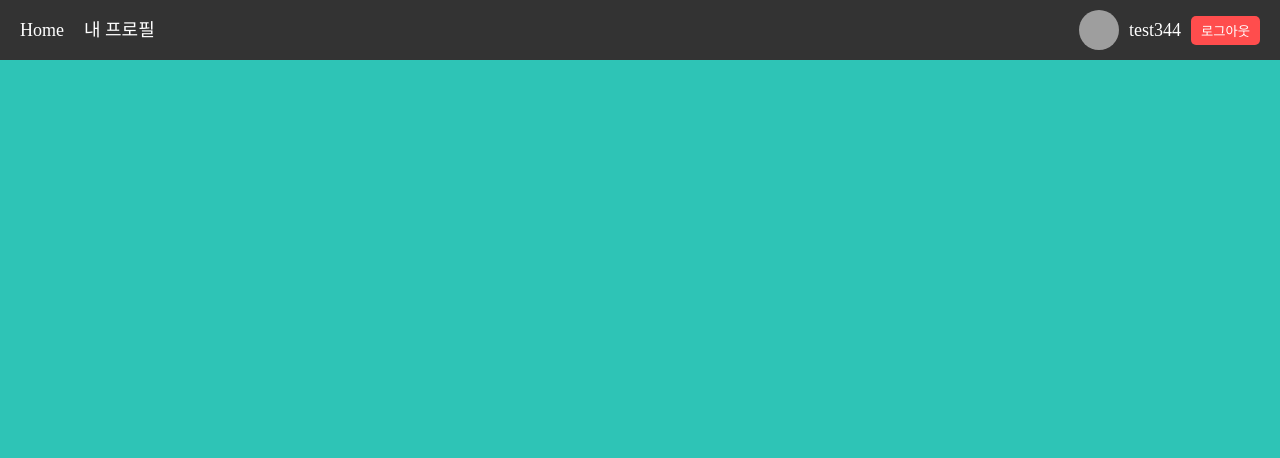
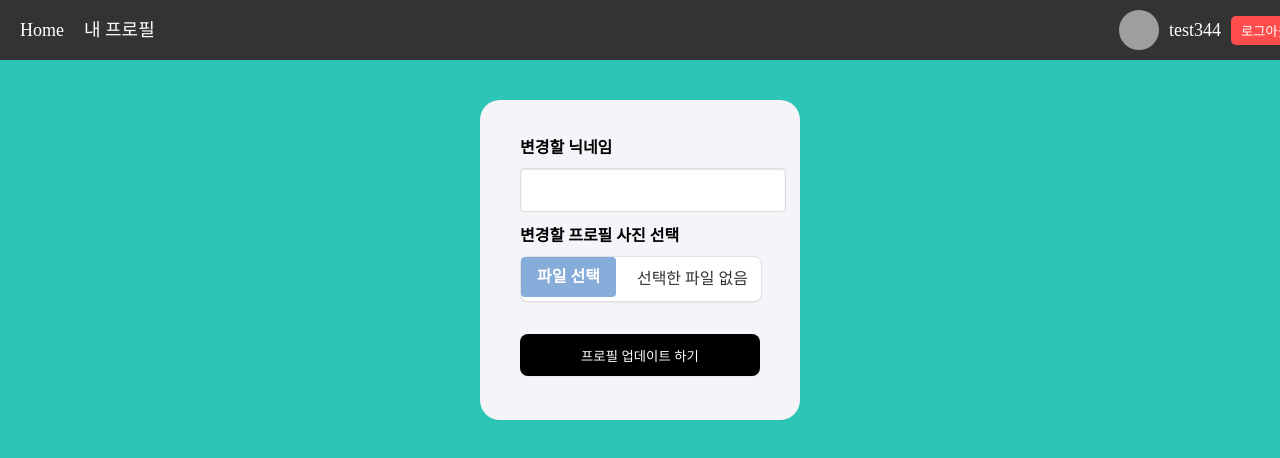
Before and after one commit to Captain-Kim/NBC-Homework-0614-, a React (Vite) app: page /mypage in a window 1280 px wide. Shown: the top 458 px of the page. Built offline with nearby package versions, Linux system fonts and the light colour scheme; grey boxes are pictures that could not be loaded.

Commit message:
add: mypage UI 제작

```diff
--- a/src/App.jsx
+++ b/src/App.jsx
@@ -6,6 +6,7 @@ import { useState } from "react";
 import { v4 as uuidv4 } from "uuid";
 import "./App.css";
 import Layout from "./components/Layout";
+import MyPage from "./pages/MyPage";
 
 function App() {
   const [expenses, setExpenses] = useState([
@@ -82,6 +83,7 @@ function App() {
             element={<Detail expenses={expenses} setExpenses={setExpenses} />}
           />
           <Route path="/signin" element={<SignIn/>} />
+          <Route path="/mypage" element={<MyPage/>} />
         </Routes>
         </Layout>
       </BrowserRouter>
--- a/src/components/Header.jsx
+++ b/src/components/Header.jsx
@@ -1,4 +1,5 @@
 import React from 'react';
+import { Link } from 'react-router-dom';
 import styled from 'styled-components';
 
 const HeaderContainer = styled.header`
@@ -7,27 +8,20 @@ const HeaderContainer = styled.header`
   align-items: center;
   background-color: #333;
   padding: 10px 20px;
-
-//   position: relative;
-//   top: 0;
-//   left: 0;
-//   right: 0;
-//   width: 100%;
+  position: fixed;
+  top: 0;
+  left: 0;
+  right: 0;
+  width: 100%;
   z-index: 1000;
 `;
-
-// const Logo = styled.div`
-//   font-size: 24px;
-//   font-weight: bold;
-//   color: white;
-// `;
 
 const NavLinks = styled.div`
   display: flex;
   align-items: center;
 `;
 
-const NavLink = styled.a`
+const NavLink = styled(Link)`
   margin-right: 20px;
   font-size: 18px;
   color: white;
@@ -74,8 +68,8 @@ const Header = () => {
     <HeaderContainer>
       {/* <Logo>HOME</Logo> */}
       <NavLinks>
-        <NavLink href="#">Home</NavLink>
-        <NavLink href="#">내 프로필</NavLink>
+        <NavLink to="/">Home</NavLink>
+        <NavLink to="/mypage">내 프로필</NavLink>
       </NavLinks>
       <ProfileContainer>
         <ProfileImage src="profile_image_url" alt="Profile" />
--- a/src/pages/Home.jsx
+++ b/src/pages/Home.jsx
@@ -10,7 +10,7 @@ const Container = styled.main`
   display: flex;
   flex-direction: column;
   gap: 20px;
-  margin: 0 auto;
+  margin: 100px auto;
 `;
 
 export const Section = styled.section`
--- /dev/null
+++ b/src/pages/MyPage.jsx
@@ -0,0 +1,133 @@
+import styled from 'styled-components';
+import { useState } from 'react';
+
+const Container = styled.div`
+  display: flex;
+  flex-direction: column;
+  align-items: center;
+  padding: 40px;
+  background-color: #f4f4f9;
+  min-height: 30vh;
+  max-width: 30vh;
+  margin: 100px auto;
+  border-radius: 20px;
+`;
+
+const InputFieldWithLabel = styled.div`
+  display: flex;
+  flex-direction: column;
+  align-items: flex-start;
+  padding: 0;
+  gap: 8px;
+  width: 100%;
+  max-width: 400px;
+  margin-bottom: 16px;
+
+  label {
+    font-weight: bold;
+    margin-bottom: 4px;
+  }
+
+  input {
+    width: 100%;
+    padding: 12px;
+    font-size: 1em;
+    border: 1px solid #ddd;
+    border-radius: 4px;
+    box-shadow: inset 0 1px 2px rgba(0, 0, 0, 0.1);
+  }
+`;
+
+const InputFieldWithButton = styled.div`
+  display: flex;
+  flex-direction: row;
+  align-items: center;
+  padding: 0;
+  gap: 8px;
+  width: 100%;
+  max-width: 400px;
+  margin-bottom: 16px;
+  background: #ffffff;
+  border: 1px solid #e0e0e0;
+  box-shadow: 0px 1px 2px rgba(0, 0, 0, 0.05);
+  border-radius: 8px;
+
+  input[type="file"] {
+    display: none;
+  }
+
+  label {
+    padding: 12px 16px;
+    font-size: 1em;
+    border: none;
+    background-color: #86acd9;
+    color: white;
+    border-radius: 4px;
+    cursor: pointer;
+    transition: background-color 0.3s;
+  }
+
+  span {
+    flex: 1;
+    padding: 12px;
+    font-size: 1em;
+    color: #333;
+  }
+
+  label:hover {
+    background-color: #649bbd;
+  }
+`;
+
+const Button = styled.button`
+  display: flex;
+  justify-content: center;
+  align-items: center;
+  padding: 14px 24px;
+  width: 100%;
+  max-width: 400px;
+  height: 42px;
+  background: #000000;
+  box-shadow: 0px 1px 2px rgba(0, 0, 0, 0.05);
+  border-radius: 8px;
+  border: none;
+  color: #ffffff;
+  cursor: pointer;
+  transition: background-color 0.3s;
+
+  &:hover {
+    background: #333333;
+  }
+`;
+
+const MyPage = () => {
+  const [fileName, setFileName] = useState("선택한 파일 없음");
+
+  const handleFileChange = (e) => {
+    setFileName(e.target.files[0]?.name || "선택한 파일 없음");
+  };
+
+  return (
+    <Container>
+      <InputFieldWithLabel>
+        <label>변경할 닉네임</label>
+        <input type="text" />
+      </InputFieldWithLabel>
+      <InputFieldWithLabel>
+        <label>변경할 프로필 사진 선택</label>
+        <InputFieldWithButton>
+          <label htmlFor="file-upload">파일 선택</label>
+          <span>{fileName}</span>
+          <input
+            id="file-upload"
+            type="file"
+            onChange={handleFileChange}
+          />
+        </InputFieldWithButton>
+      </InputFieldWithLabel>
+      <Button>프로필 업데이트 하기</Button>
+    </Container>
+  );
+};
+
+export default MyPage;
```
